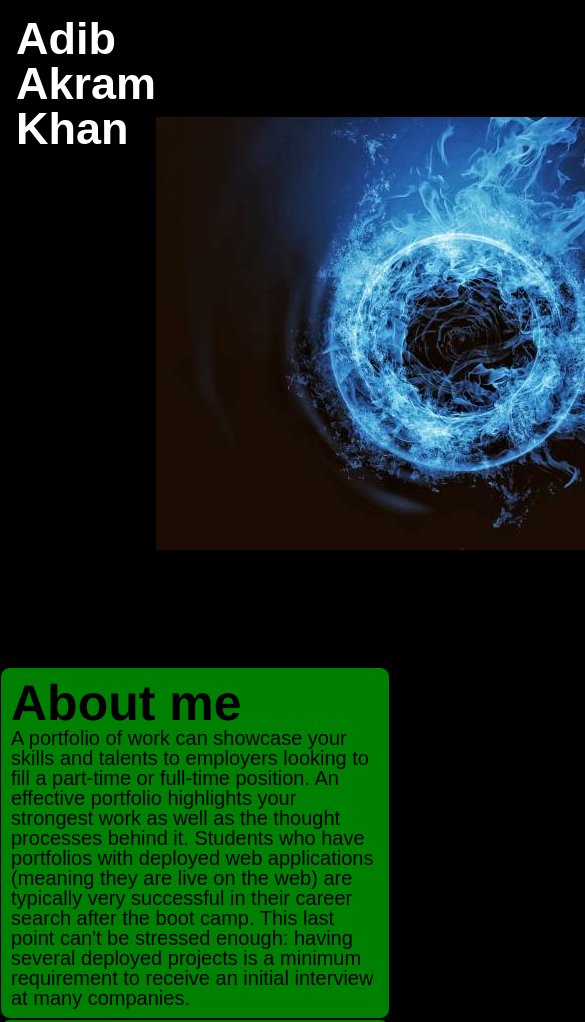
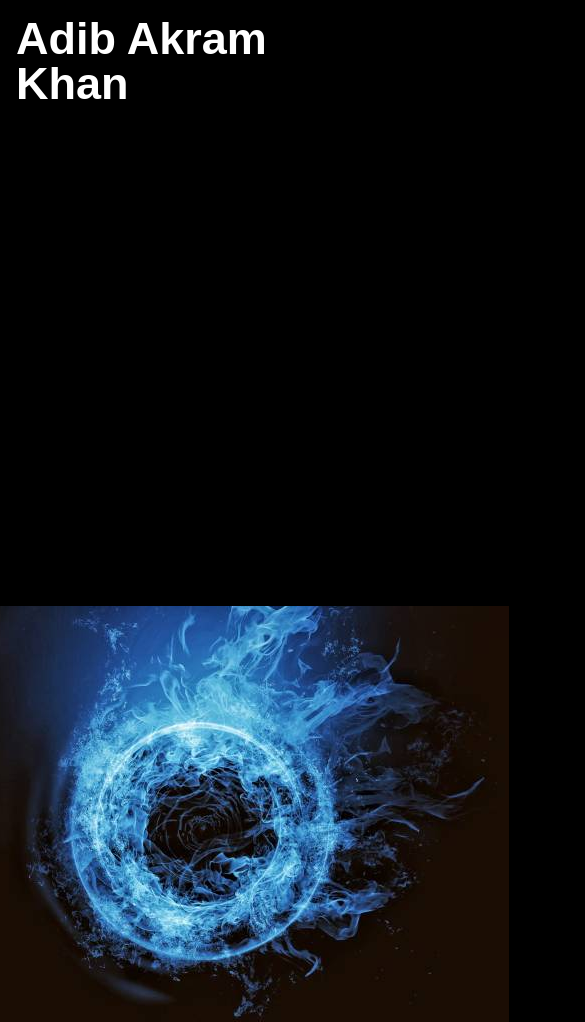
Before and after one commit to khanadib21/challenge2, a plain HTML site: page index.html in a window 390 px wide. Shown: the top 1022 px of the page, 585 px wide, since content can reach past the window. Drawn offline with Linux system fonts and the light colour scheme.

Commit message:
Changed Style Sheet

```diff
--- a/assets/css/style.css
+++ b/assets/css/style.css
@@ -95,3 +95,10 @@ section {
     justify-content: space-between;
     font-family: 'Franklin Gothic Medium', 'Arial Narrow', Arial, sans-serif;
 }
+
+@media screen and (max-width: 768px) {
+    header,
+    section {
+      flex-direction: column;
+      padding-right: 0;
+    }
```
Also changed, not shown: 1 other file.
